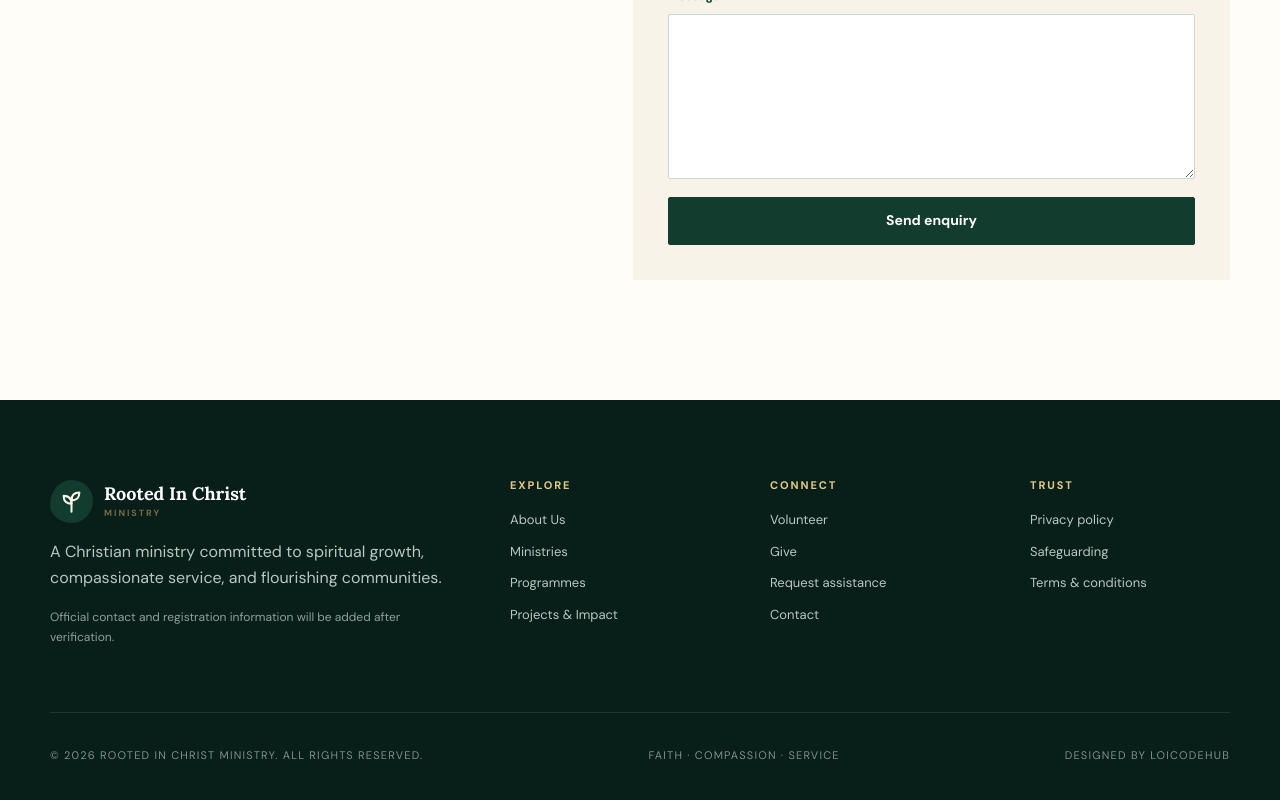
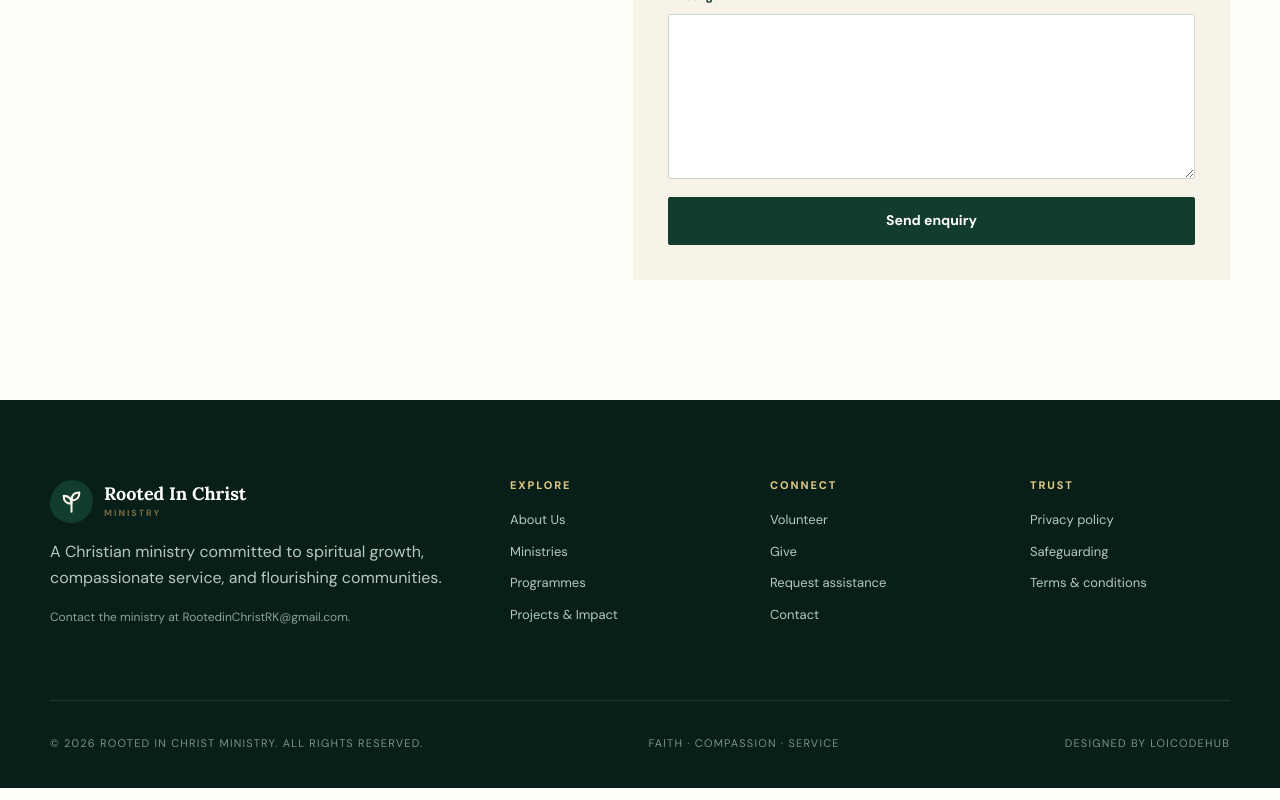
Before and after one commit to atevans1/rootedinchristmin, a Next.js app: page /contact in a window 1280 px wide. Shown: the part 977-1777 px from the top of the page. Built offline with nearby package versions, Linux system fonts and the light colour scheme; no server answers.

Commit message:
contactfor,m

```diff
--- a/app/contact/page.tsx
+++ b/app/contact/page.tsx
@@ -1,3 +1,3 @@
 import { ContactForm } from "@/components/contact-form";
 export const metadata = { title: "Contact", description: "Contact Rooted In Christ Ministry." };
-export default function ContactPage() { return <main id="main-content" className="simple-page"><section className="page-hero"><div className="container"><p className="eyebrow light">Contact</p><h1>We would be glad to hear from you.</h1><p>Send a general enquiry and the ministry team will review it privately.</p></div></section><section className="container contact-page"><div><p className="eyebrow">Send an enquiry</p><h2>A respectful first step.</h2><p className="contact-copy">Official phone, address, social links, and map details will be added after verification. Please do not include highly sensitive personal information in this general form.</p></div><ContactForm /></section></main>; }
+export default function ContactPage() { return <main id="main-content" className="simple-page"><section className="page-hero"><div className="container"><p className="eyebrow light">Contact</p><h1>We would be glad to hear from you.</h1><p>Send a general enquiry and the ministry team will review it privately.</p></div></section><section className="container contact-page"><div><p className="eyebrow">Send an enquiry</p><h2>A respectful first step.</h2><p className="contact-copy">Email the ministry directly at RootedinChristRK@gmail.com or use the form below. Please do not include highly sensitive personal information in this general form.</p></div><ContactForm /></section></main>; }
--- a/components/site-footer.tsx
+++ b/components/site-footer.tsx
@@ -9,7 +9,7 @@ export function SiteFooter() {
         <div className="footer-intro">
           <Link href="/" className="brand brand-footer"><span className="brand-mark"><Icon name="sprout" size={27} /></span><span><strong>Rooted In Christ</strong><small>Ministry</small></span></Link>
           <p>A Christian ministry committed to spiritual growth, compassionate service, and flourishing communities.</p>
-          <span className="content-note">Official contact and registration information will be added after verification.</span>
+          <span className="content-note">Contact the ministry at RootedinChristRK@gmail.com.</span>
         </div>
         <div><h2>Explore</h2>{navigation.slice(0, 4).map((item) => <Link href={item.href} key={item.href}>{item.label}</Link>)}</div>
         <div><h2>Connect</h2><Link href="/get-involved">Volunteer</Link><Link href="/give">Give</Link><Link href="/assistance">Request assistance</Link><Link href="/contact">Contact</Link></div>
```
